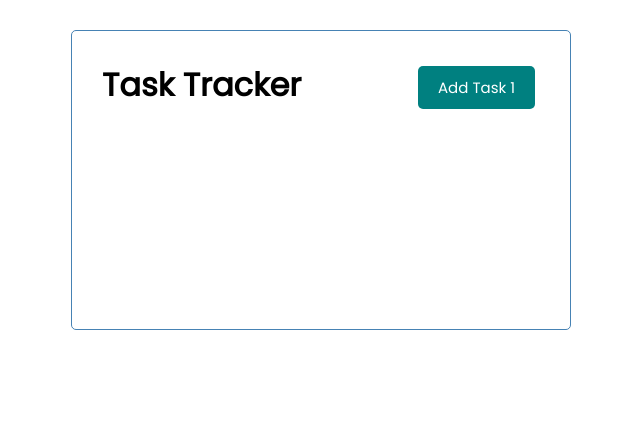
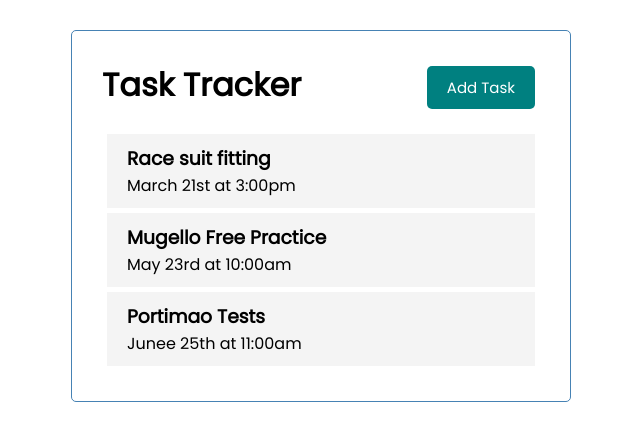
Before and after one commit to ViuCoding/vue-traversy-tutorial, a Vue app: page / in a window 1280 px wide. Shown: the top 440 px of the page, without its empty margins (319-959 px from the left). Built offline with nearby package versions, Linux system fonts and the light colour scheme.

Commit message:
adding components

```diff
--- a/src/App.vue
+++ b/src/App.vue
@@ -2,16 +2,49 @@
   <div class="container">
     <!-- Vue Components are used with a Capital letter to differentiate them from normal HTML tags -->
     <Header title="Task Tracker" />
+    <!-- Since we are passing in a dynamic array we want to "v-bind" Tasks to the tasks data array  -->
+    <Tasks :tasks="tasks" />
   </div>
 </template>
 
 <script>
 import Header from "./components/Header";
+import Tasks from "./components/Tasks";
 
 export default {
   name: "App",
   components: {
     Header,
+    Tasks,
+  },
+  data() {
+    return {
+      tasks: [],
+    };
+  },
+  created() {
+    // This is where we tipically would put in a data request so that it can load when the page opens
+    // In this case we need to create a Tasks component so we can render this info on the page
+    this.tasks = [
+      {
+        id: 1,
+        text: "Race suit fitting",
+        day: "March 21st at 3:00pm",
+        reminder: true,
+      },
+      {
+        id: 2,
+        text: "Mugello Free Practice",
+        day: "May 23rd at 10:00am",
+        reminder: true,
+      },
+      {
+        id: 3,
+        text: "Portimao Tests",
+        day: "Junee 25th at 11:00am",
+        reminder: true,
+      },
+    ];
   },
 };
 </script>
--- a/src/components/Header.vue
+++ b/src/components/Header.vue
@@ -2,7 +2,7 @@
   <header>
     <h1>{{ title }}</h1>
     <!-- We can pass "Props" as attributes. text and color are Props, we need to define them in the component itself -->
-    <Button text="Add Task 1" color="teal" />
+    <Button text="Add Task" color="teal" />
     <!-- <Button text="Add Task 2" color="#5784BA" /> -->
     <!-- <Button text="Add Task 3" color="lime" /> -->
   </header>
--- /dev/null
+++ b/src/components/Task.vue
@@ -0,0 +1,35 @@
+<template>
+  <div class="task">
+    <h3>{{ task.text }}</h3>
+    <p>{{ task.day }}</p>
+  </div>
+</template>
+
+<script>
+export default {
+  name: "Task",
+  props: {
+    task: Object,
+  },
+};
+</script>
+
+<style scoped>
+.fas {
+  color: red;
+}
+.task {
+  background: #f4f4f4;
+  margin: 5px;
+  padding: 10px 20px;
+  cursor: pointer;
+}
+.task.reminder {
+  border-left: 5px solid green;
+}
+.task h3 {
+  display: flex;
+  align-items: center;
+  justify-content: space-between;
+}
+</style>
--- /dev/null
+++ b/src/components/Tasks.vue
@@ -0,0 +1,22 @@
+<!-- What we want to do here is:
+1. Take in a Prop of task (an array) and then loop through it and then output each task as a single component on screen-->
+
+<template>
+  <div :key="task.id" v-for="task in tasks">
+    <Task :task="task" />
+  </div>
+</template>
+
+<script>
+import Task from "./Task.vue";
+
+export default {
+  name: "Tasks",
+  props: {
+    tasks: Array,
+  },
+  components: {
+    Task,
+  },
+};
+</script>
```
